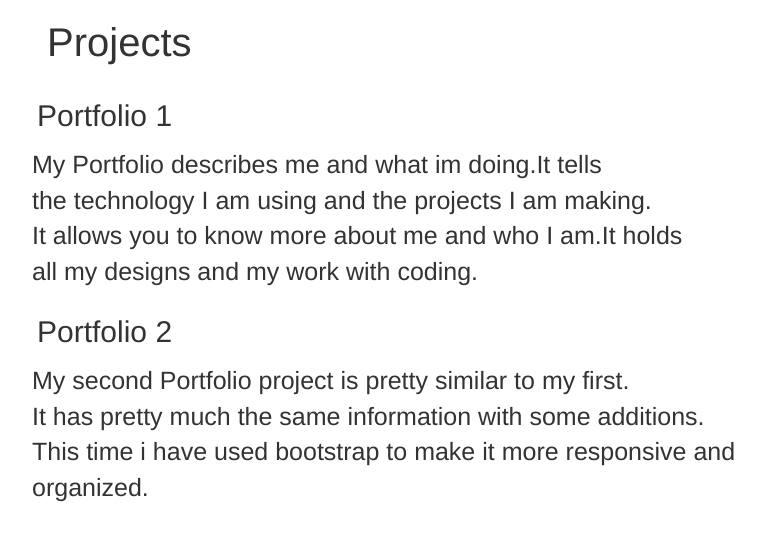
After one commit to JacksonMcGlasson/Portfolio-2-Jackson, a PHP site: page /manager/Portfolio2/public_html/projects.html in a window 1280 px wide. The commit adds this page. Shown: the top 541 px of the page, without its empty margins (23-788 px from the left). Run offline with PHP 8.4, Linux system fonts and the light colour scheme.

Commit message:
added project page and finished basic technology page

```diff
--- a/Portfolio2/public_html/css/custom-style.css
+++ b/Portfolio2/public_html/css/custom-style.css
@@ -10,4 +10,5 @@ h1{
 }
 a{
   font-size: 35px;
+  padding: 5px
 }
--- a/Portfolio2/public_html/index.html
+++ b/Portfolio2/public_html/index.html
@@ -35,7 +35,9 @@ and open the template in the editor.
                         </div>
                     </div>
                 </div>
-                <div class="col-md-2"><a href="technology.html">Technology</a>
+                <div class="col-md-2">
+                    <a href="technology.html">Technology</a>
+                    <a href="projects.html">Projects</a>
                 </div>
             </div>
         </div>
--- /dev/null
+++ b/Portfolio2/public_html/projects.html
@@ -0,0 +1,39 @@
+<!DOCTYPE html>
+<!--
+To change this license header, choose License Headers in Project Properties.
+To change this template file, choose Tools | Templates
+and open the template in the editor.
+-->
+<html>
+    <head>
+        <title>Portfolio</title>
+        <meta charset="UTF-8">
+        <meta name="viewport" content="width=device-width, initial-scale=1.0">
+        <link type="text/css" rel="stylesheet" href="css/bootstrap-theme.css">
+        <link type="text/css" rel="stylesheet" href="css/bootstrap.css">
+        <link type="text/css" rel="stylesheet" href="css/custom-style.css">
+    </head>
+    <body>
+        <div class="container">
+            <div class="row">
+                <div class="col-xs-2">
+                    <h1>Projects</h1>
+                </div>
+                <div class="col-xs-10"></div>
+            </div>
+            <div class="row">
+                <h3>Portfolio 1</h3>
+                  <p> My Portfolio describes me and what im doing.It tells<br/>
+                  the technology I am using and the projects I am making.<br />
+                  It allows you to know more about me and who I am.It holds<br />
+                  all my designs and my work with coding.</p>
+                <h3>Portfolio 2</h3>
+                  <p> My second Portfolio project is pretty similar to my first.<br />
+                  It has pretty much the same information with some additions.<br/>
+                  This time i have used bootstrap to make it more responsive and<br />
+                  organized.
+                  </p>
+            </div>
+        </div>
+    </body>
+</html>
```
Also changed, not shown: Portfolio2/public_html/technology.html (+26 -3 lines).
